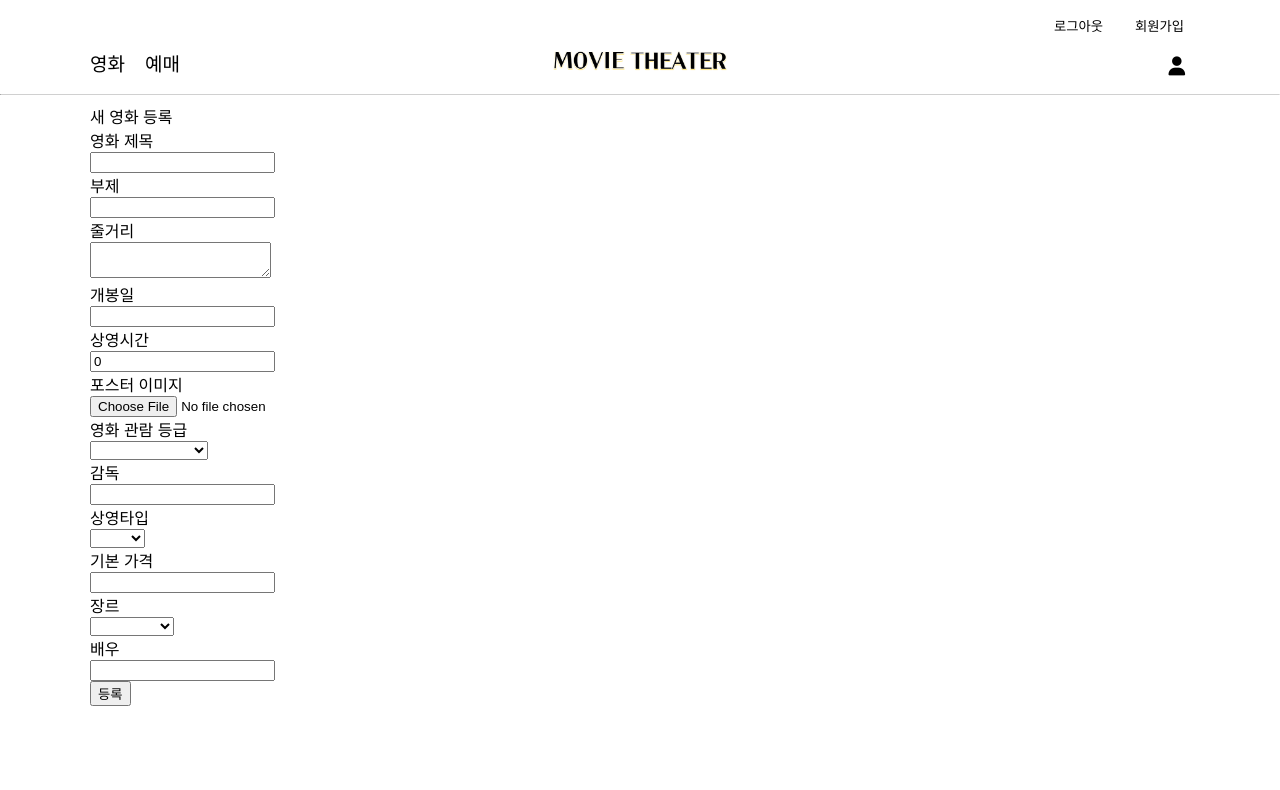
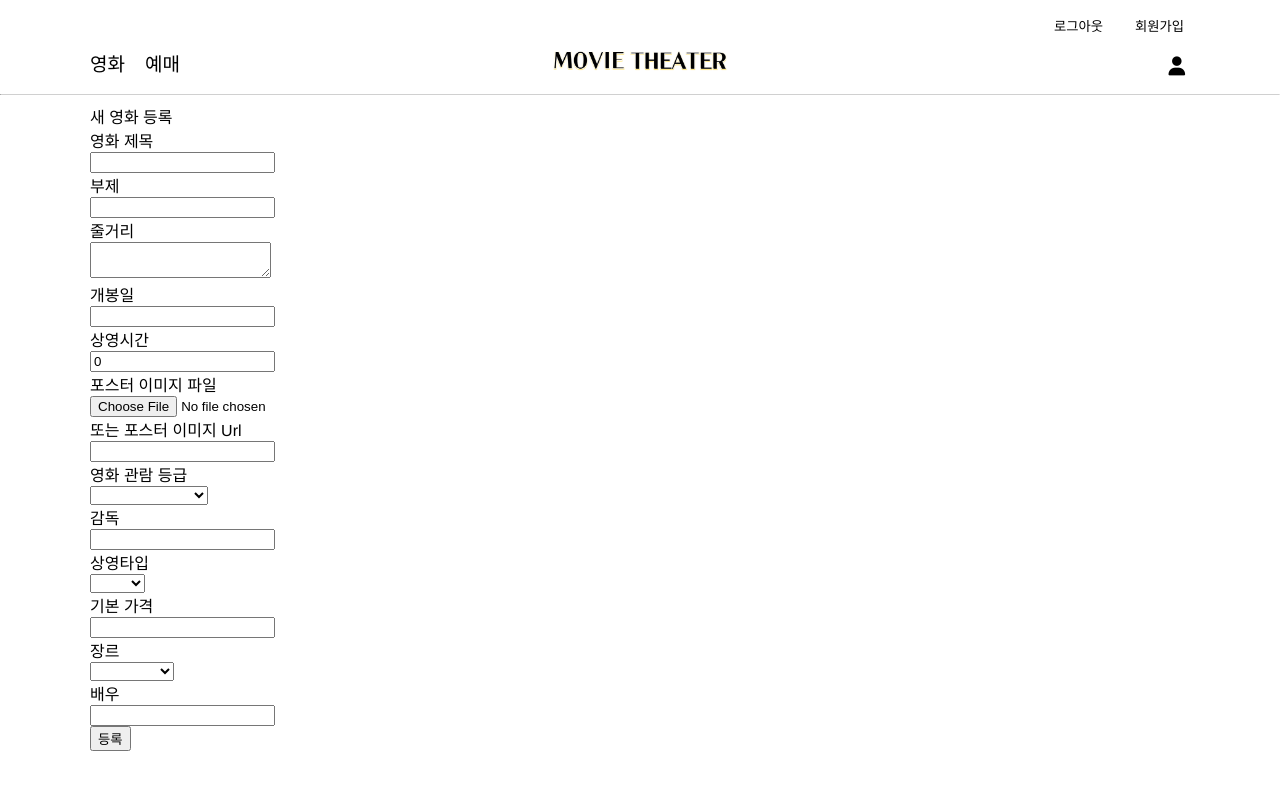
Before and after one commit to joohee56/movie-theater-frontend, a Vue app: page /admin/movie/create in a window 1280 px wide. Shown: the top 790 px of the page. Built offline with nearby package versions, Linux system fonts and the light colour scheme; sample sign-in values are in the browser's storage; a web font is replaced by a local one.

Commit message:
[FE] 영화 생성 시, posterImageUrl 파라미터 추가

```diff
--- a/src/components/admin/movie/CreateMovie.vue
+++ b/src/components/admin/movie/CreateMovie.vue
@@ -32,9 +32,13 @@
 				</div>
 			</div>
 			<div>
-				<div>포스터 이미지</div>
+				<div>포스터 이미지 파일</div>
 				<input type="file" ref="poster" @change="selectPosterImage">
 				<img v-if="posterPreview != ''" :src="posterPreview">
+			</div>
+			<div>
+				<div>또는 포스터 이미지 Url</div>
+				<input type="text" v-model="movie.posterImageUrl">
 			</div>
 			<div>
 				<div>영화 관람 등급</div>
@@ -103,6 +107,7 @@ export default {
         releaseDate: "",
         durationMinutes: 0,
         posterImage: "",
+        posterImageUrl: "",
         ageRating: "",
         director: "",
         screeningType: "",
```
